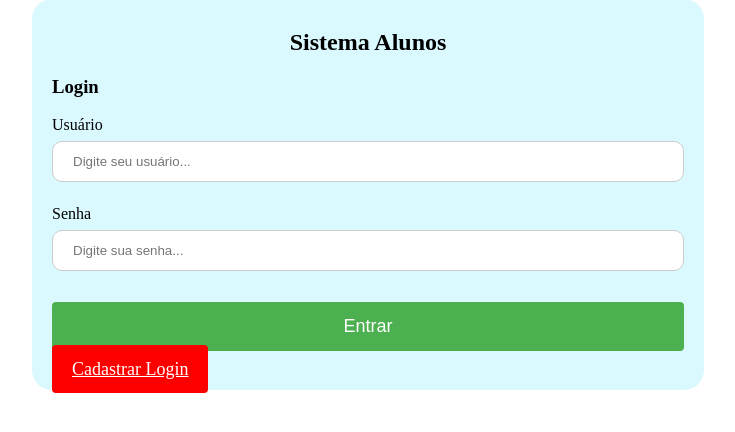
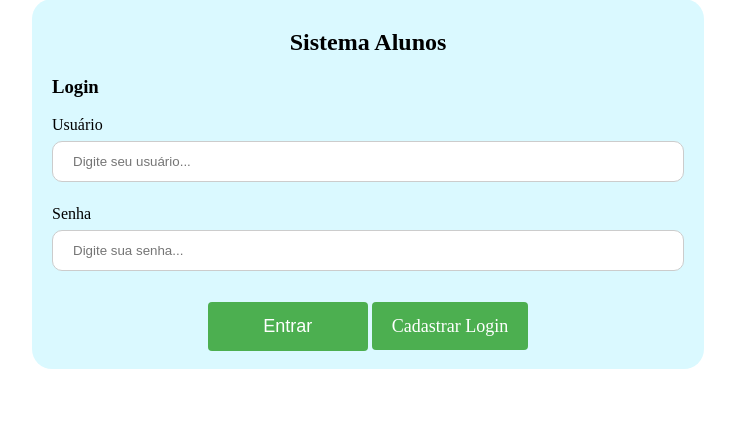
Before and after one commit to eloa130906/Cadastro-De-Alunos, a PHP site: page / in a window 1280 px wide. Shown: the part 87-519 px from the top of the page, without its empty margins (272-1007 px from the left). Run offline with PHP 8.4, Linux system fonts and the light colour scheme.

Commit message:
Atualização Style

```diff
--- a/index.php
+++ b/index.php
@@ -27,9 +27,10 @@
                 } ?>></p>
                 <p>Senha<input type="password" name="senha" placeholder="Digite sua senha..."></p>
                 <div id='aviso'></div>
-                <input type="submit" name="entrar" value="Entrar">
-                <a class='btn-cadastrar' href="cadastro_login.php">Cadastrar Login</a>
-
+                <div class="btn-content">
+                    <input type="submit" name="entrar" value="Entrar">
+                    <a class='btn-cadastrar' href="cadastro_login.php">Cadastrar Login</a>
+                </div>
             </form>
         </div>
 
--- a/style.css
+++ b/style.css
@@ -97,8 +97,12 @@ select {
     box-sizing: border-box;
 }
 
+.btn-content {
+    text-align: center;
+}
+
 input[type=submit] {
-    width: 100%;
+    width: 160px;
     background-color: #4CAF50;
     color: white;
     padding: 14px 20px;
@@ -116,8 +120,8 @@ input[type=submit]:hover {
 
 .btn-cadastrar {
     margin-top: 10px;
-    width: 100%;
-    background-color: #fc0000;
+    width: 160px;
+    background-color: #4CAF50;
     color: white;
     padding: 14px 20px;
     margin: 8px 0;
@@ -125,9 +129,10 @@ input[type=submit]:hover {
     border-radius: 4px;
     cursor: pointer;
     font-size: 18px;
+    text-decoration: none;
 }
 .btn-cadastrar:hover {
-    background-color: #f75252;
+    background-color: #45a049;
     font-weight: bold;
 }
 
```
